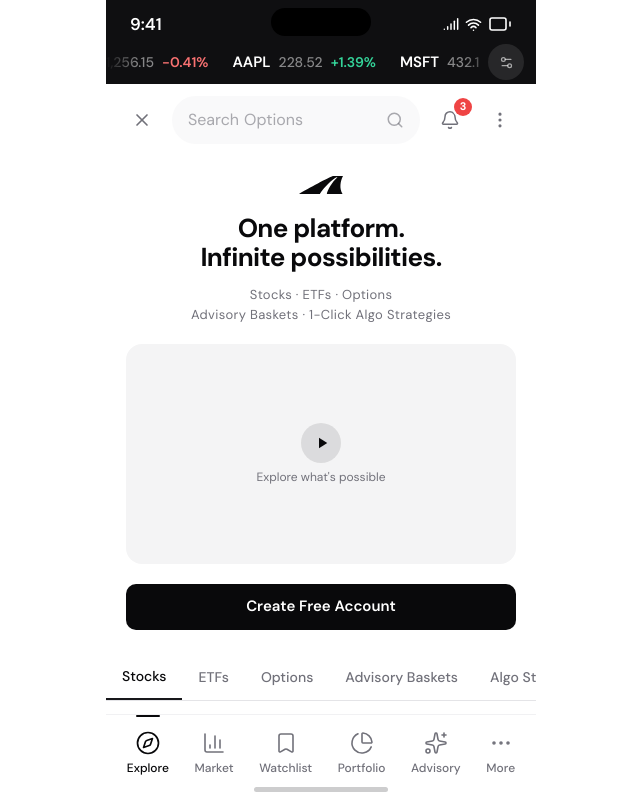
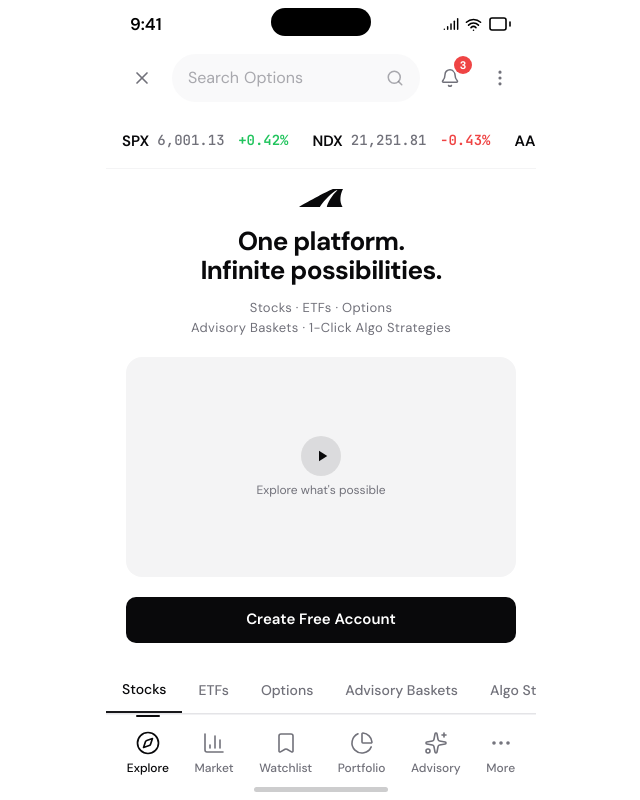
Before and after one commit to darshan-aspora/wealth, a Next.js app: page /explore in a window 1280 px wide. Shown: the whole page, without its empty margins (319-959 px from the left). Built offline with nearby package versions, Linux system fonts and the light colour scheme.

Commit message:
ticker v2

```diff
--- a/app/advisory/page.tsx
+++ b/app/advisory/page.tsx
@@ -9,8 +9,8 @@ export default function AdvisoryPage() {
   return (
     <div className="relative mx-auto flex h-dvh max-w-[430px] flex-col overflow-hidden bg-background">
       <StatusBar />
+      <Header />
       <TickerMarquee />
-      <Header />
 
       <main className="no-scrollbar flex-1 overflow-y-auto">
         <div className="flex h-full items-center justify-center px-6">
--- a/app/explore-tickers/page.tsx
+++ b/app/explore-tickers/page.tsx
@@ -6,6 +6,7 @@ import { motion } from "framer-motion";
 import { StatusBar, HomeIndicator } from "@/components/iphone-frame";
 import {
   TickerMarquee,
+  TickerMarqueeAuto,
   TickerPills,
   TickerCards,
   TickerDense,
@@ -13,7 +14,8 @@ import {
 } from "@/components/ticker";
 
 const variations = [
-  { title: "Marquee Tape", description: "Auto-scrolling infinite loop, broadcast feel", component: TickerMarquee },
+  { title: "Draggable Tape", description: "Swipeable, theme-matching (active)", component: TickerMarquee },
+  { title: "Marquee Tape", description: "Auto-scrolling infinite loop (backup)", component: TickerMarqueeAuto },
   { title: "Pill Strip", description: "Compact swipeable pills, color-coded gain/loss", component: TickerPills },
   { title: "Mini Cards", description: "Rich cards with price, change, and intensity bar", component: TickerCards },
   { title: "Dense Tape", description: "Two-line auto-scroll, symbol + price stacked", component: TickerDense },
--- a/app/explore/page.tsx
+++ b/app/explore/page.tsx
@@ -19,8 +19,8 @@ export default function ExplorePage() {
   return (
     <div className="relative mx-auto flex h-dvh max-w-[430px] flex-col overflow-hidden bg-background">
       <StatusBar />
+      <Header />
       <TickerMarquee />
-      <Header />
 
       <main className="no-scrollbar flex-1 overflow-y-auto">
         <Hero />
--- a/app/home/page.tsx
+++ b/app/home/page.tsx
@@ -9,8 +9,8 @@ export default function HomePage() {
   return (
     <div className="relative mx-auto flex h-dvh max-w-[430px] flex-col overflow-hidden bg-background">
       <StatusBar />
+      <Header />
       <TickerMarquee />
-      <Header />
 
       <main className="no-scrollbar flex-1 overflow-y-auto">
         <div className="flex h-full items-center justify-center px-6">
--- a/app/market/page.tsx
+++ b/app/market/page.tsx
@@ -9,8 +9,8 @@ export default function MarketPage() {
   return (
     <div className="relative mx-auto flex h-dvh max-w-[430px] flex-col overflow-hidden bg-background">
       <StatusBar />
+      <Header />
       <TickerMarquee />
-      <Header />
 
       <main className="no-scrollbar flex-1 overflow-y-auto">
         <div className="flex h-full items-center justify-center px-6">
--- a/app/orders/page.tsx
+++ b/app/orders/page.tsx
@@ -9,8 +9,8 @@ export default function OrdersPage() {
   return (
     <div className="relative mx-auto flex h-dvh max-w-[430px] flex-col overflow-hidden bg-background">
       <StatusBar />
+      <Header />
       <TickerMarquee />
-      <Header />
 
       <main className="no-scrollbar flex-1 overflow-y-auto">
         <div className="flex h-full items-center justify-center px-6">
--- a/app/portfolio/page.tsx
+++ b/app/portfolio/page.tsx
@@ -9,8 +9,8 @@ export default function PortfolioPage() {
   return (
     <div className="relative mx-auto flex h-dvh max-w-[430px] flex-col overflow-hidden bg-background">
       <StatusBar />
+      <Header />
       <TickerMarquee />
-      <Header />
 
       <main className="no-scrollbar flex-1 overflow-y-auto">
         <div className="flex h-full items-center justify-center px-6">
--- a/app/search/page.tsx
+++ b/app/search/page.tsx
@@ -356,8 +356,8 @@ export default function SearchPage() {
   return (
     <div className="relative mx-auto flex h-dvh max-w-[430px] flex-col overflow-hidden bg-background">
       <StatusBar />
+      <SearchHeader query={query} onQueryChange={setQuery} />
       <TickerMarquee />
-      <SearchHeader query={query} onQueryChange={setQuery} />
       <SearchTabs active={activeTab} onChange={setActiveTab} />
 
       <main className="no-scrollbar flex-1 overflow-y-auto">
--- a/app/watchlist/page.tsx
+++ b/app/watchlist/page.tsx
@@ -25,8 +25,8 @@ function WatchlistPageInner() {
   return (
     <div className="relative mx-auto flex h-dvh max-w-[430px] flex-col overflow-hidden bg-background">
       <StatusBar />
+      <Header onSortClick={openSortSheet} onEditClick={openEditSheet} />
       <TickerMarquee />
-      <Header onSortClick={openSortSheet} onEditClick={openEditSheet} />
 
       {/* Tab Bar */}
       <div className="relative border-b border-border/40">
--- a/components/iphone-frame.tsx
+++ b/components/iphone-frame.tsx
@@ -2,32 +2,28 @@
 
 import { Wifi, Battery, Signal } from "lucide-react";
 import { useTheme } from "@/components/theme-provider";
-import { useTickerVisibility } from "@/components/ticker-visibility";
 import { cn } from "@/lib/utils";
 
 // ─── iPhone Status Bar ───────────────────────────────────────────────
-// Tap to toggle dark/light mode
-// When ticker is visible, always dark to match ticker strip.
-// When ticker is hidden, follows current theme.
+// Tap to toggle dark/light mode. Follows current theme (white/black).
 export function StatusBar() {
   const { theme, toggleTheme } = useTheme();
-  const { tickerVisible } = useTickerVisibility();
 
-  const forceDark = tickerVisible || theme === "dark";
+  const isDark = theme === "dark";
 
   return (
     <div
       onClick={toggleTheme}
       className={cn(
         "relative flex cursor-pointer items-center justify-between px-6 pt-3 pb-1.5 select-none active:opacity-70 transition-all duration-200",
-        forceDark ? "bg-[#0f0f11]" : "bg-background"
+        isDark ? "bg-[#0f0f11]" : "bg-white"
       )}
     >
       {/* Time */}
       <span
         className={cn(
           "text-[17px] font-semibold leading-none",
-          forceDark ? "text-white" : "text-foreground"
+          isDark ? "text-white" : "text-black"
         )}
       >
         9:41
@@ -40,10 +36,10 @@ export function StatusBar() {
 
       {/* Right cluster: signal, wifi, battery */}
       <div className="flex items-center gap-1.5">
-        <Signal size={16} strokeWidth={2.2} className={forceDark ? "text-white" : "text-foreground"} />
-        <Wifi size={17} strokeWidth={2.2} className={forceDark ? "text-white" : "text-foreground"} />
+        <Signal size={16} strokeWidth={2.2} className={isDark ? "text-white" : "text-black"} />
+        <Wifi size={17} strokeWidth={2.2} className={isDark ? "text-white" : "text-black"} />
         <div className="relative flex items-center">
-          <Battery size={24} strokeWidth={1.6} className={forceDark ? "text-white" : "text-foreground"} />
+          <Battery size={24} strokeWidth={1.6} className={isDark ? "text-white" : "text-black"} />
         </div>
       </div>
     </div>
--- a/components/ticker.tsx
+++ b/components/ticker.tsx
@@ -1,6 +1,6 @@
 "use client";
 
-import { useState, useMemo } from "react";
+import { useState, useMemo, useEffect, useCallback, useRef } from "react";
 import { motion } from "framer-motion";
 import {
   TrendingUp,
@@ -427,6 +427,74 @@ function useTickerState() {
   return { selected, setSelected, tickers };
 }
 
+// ─── Live price fluctuation hook ──────────────────────────────────────────────
+// Simulates tiny random price ticks every 1.5–3s for a "live" feel.
+
+function useLiveTickers(tickers: TickerItem[]) {
+  const [livePrices, setLivePrices] = useState<
+    Map<string, { price: number; change: number; changePercent: number }>
+  >(new Map());
+
+  const baseRef = useRef<Map<string, TickerItem>>(new Map());
+
+  // Sync base prices when tickers change
+  useEffect(() => {
+    const map = new Map<string, TickerItem>();
+    tickers.forEach((t) => map.set(t.symbol, { ...t }));
+    baseRef.current = map;
+  }, [tickers]);
+
+  const tick = useCallback(() => {
+    setLivePrices((prev) => {
+      const next = new Map(prev);
+      baseRef.current.forEach((base, symbol) => {
+        const current = next.get(symbol);
+        const price = current?.price ?? base.price;
+        // Random walk: ±0.01% to ±0.08% of price
+        const magnitude = price * (0.0001 + Math.random() * 0.0007);
+        const delta = Math.random() > 0.5 ? magnitude : -magnitude;
+        const newPrice = Math.max(0.01, price + delta);
+        const totalChange = newPrice - (base.price - base.change); // change from prev close
+        const totalPct = (totalChange / (base.price - base.change)) * 100;
+        next.set(symbol, {
+          price: newPrice,
+          change: totalChange,
+          changePercent: totalPct,
+        });
+      });
+      return next;
+    });
+  }, []);
+
+  useEffect(() => {
+    // Initial tick
+    const initialTimeout = setTimeout(tick, 800);
+
+    // Recurring ticks at random intervals
+    let timer: ReturnType<typeof setTimeout>;
+    function scheduleTick() {
+      const delay = 1500 + Math.random() * 1500; // 1.5–3s
+      timer = setTimeout(() => {
+        tick();
+        scheduleTick();
+      }, delay);
+    }
+    scheduleTick();
+
+    return () => {
+      clearTimeout(initialTimeout);
+      clearTimeout(timer);
+    };
+  }, [tick]);
+
+  // Merge live prices onto tickers
+  return tickers.map((t) => {
+    const live = livePrices.get(t.symbol);
+    if (!live) return t;
+    return { ...t, price: live.price, change: live.change, changePercent: live.changePercent };
+  });
+}
+
 // Inline edit button used inside each ticker variation
 function EditButton({
   selected,
@@ -448,10 +516,11 @@ function EditButton({
   );
 }
 
-// ─── VARIATION 1: Marquee Tape ───────────────────────────────────────────────
+// ─── VARIATION 1a: Marquee Tape (AUTO-SCROLL — BACKUP) ──────────────────────
 // Auto-scrolling infinite loop with an inline edit button pinned to the right.
+// Kept as backup. To restore: swap TickerMarqueeAuto → TickerMarquee in pages.
 
-export function TickerMarquee() {
+export function TickerMarqueeAuto() {
   const { tickerVisible } = useTickerVisibility();
   const { selected, setSelected, tickers } = useTickerState();
 
@@ -512,6 +581,79 @@ export function TickerMarquee() {
       {/* Edit button pinned right */}
       <div className="relative z-20 shrink-0 pl-2 pr-3">
         <EditButton selected={selected} onSave={setSelected} />
+      </div>
+    </div>
+  );
+}
+
+// ─── VARIATION 1b: Draggable Tape (ACTIVE) ──────────────────────────────────
+// User drags left/right. Background matches current theme (white/black).
+
+export function TickerMarquee() {
+  const { tickerVisible } = useTickerVisibility();
+  const { selected, setSelected, tickers } = useTickerState();
+  const liveTickers = useLiveTickers(tickers);
+
+  if (!tickerVisible) return null;
+
+  if (liveTickers.length === 0) {
+    return (
+      <div className="border-b border-border/40">
+        <div className="flex items-center justify-between bg-background px-4 py-3">
+          <span className="text-[14px] text-muted-foreground">No tickers selected</span>
+          <EditSheet
+            selected={selected}
+            onSave={setSelected}
+            trigger={
+              <button className="flex items-center gap-1.5 rounded-full border border-border/60 bg-secondary/40 px-3 py-1.5 text-muted-foreground transition-colors hover:bg-secondary hover:text-foreground">
+                <Settings2 size={14} />
+                <span className="text-[13px] font-medium">Edit</span>
+              </button>
+            }
+          />
+        </div>
+      </div>
+    );
+  }
+
+  return (
+    <div className="border-b border-border/40">
+      <div className="overflow-x-auto no-scrollbar">
+        <div className="flex items-center gap-6 whitespace-nowrap pl-4 py-2.5">
+          {liveTickers.map((t) => (
+            <div key={t.symbol} className="flex items-center gap-2 shrink-0">
+              <span className="text-[15px] font-semibold text-foreground">
+                {t.symbol}
+              </span>
+              <span className="min-w-[52px] text-right text-[14px] font-medium text-muted-foreground tabular-nums font-mono transition-colors">
+                {formatPrice(t.price)}
+              </span>
+              <span
+                className={cn(
+                  "min-w-[56px] text-right text-[14px] font-semibold tabular-nums font-mono transition-colors",
+                  isGain(t) ? "text-gain" : "text-loss"
+                )}
+              >
+                {formatPercent(t.changePercent)}
+              </span>
+            </div>
+          ))}
+
+          {/* Edit pill — scrolls inline at the end */}
+          <EditSheet
+            selected={selected}
+            onSave={setSelected}
+            trigger={
+              <button className="flex items-center gap-1.5 shrink-0 rounded-full border border-border/60 bg-secondary/40 px-3 py-1.5 text-muted-foreground transition-colors hover:bg-secondary hover:text-foreground">
+                <Settings2 size={14} />
+                <span className="text-[13px] font-medium">Edit</span>
+              </button>
+            }
+          />
+
+          {/* Spacer — forces breathing room after Edit since padding-right is collapsed in overflow-x */}
+          <div className="shrink-0 w-2 min-w-[8px]">&nbsp;</div>
+        </div>
       </div>
     </div>
   );
```
